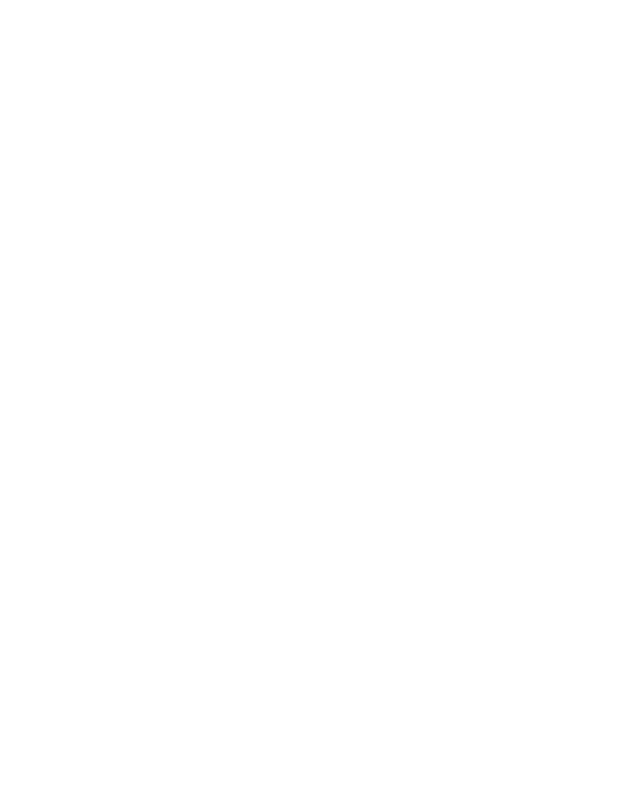
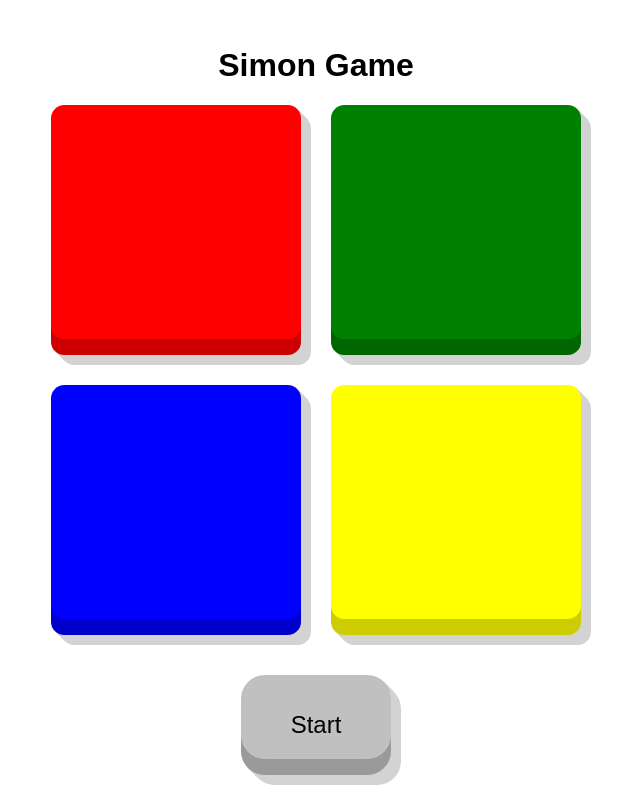
Before and after one commit to tommygl2112/simon_says_game, a website: page index.html in a window 1280 px wide. Shown: the whole page, without its empty margins (324-964 px from the left). Drawn offline with Linux system fonts and the light colour scheme.

Commit message:
Merge pull request #4 from TomasGarcia-Ksquare/UserStory2
UserStory2

```diff
--- a/index.html
+++ b/index.html
@@ -1,14 +1,40 @@
 <!DOCTYPE html>
 <html lang="en">
+
 <head>
     <meta charset="UTF-8">
     <meta http-equiv="X-UA-Compatible" content="IE=edge">
     <meta name="viewport" content="width=device-width, initial-scale=1.0">
     <title>ITK - Simon</title>
+    <link rel="stylesheet" href="styles.css">
 </head>
+
 <body>
-    <!-- Good luck! -->
+    <!-- Div which contains all the game user interface -->
+    <div id="Flex-container-Parent">
+
+        <!-- Title and level counter -->
+        <header>
+            <h1> Simon Game </h1>
+        </header>
+
+        <!-- Game -->
+        <div class="gameBox-greed">
+            <button id="red"></button>
+            <button id="green"></button>
+            <button id="blue"></button>
+            <button id="yellow"></button>
+        </div>
+
+        <!-- Here will be the "Start game" button and the intructions -->
+        <footer id="Start-btn">
+            <button id="silver">Start</button>
+        </footer>
+
+    </div>
 
     <script src="./index.js"></script>
+
 </body>
+
 </html>
--- /dev/null
+++ b/styles.css
@@ -0,0 +1,84 @@
+html,
+body {
+    height: 100%;
+}
+
+body {
+    margin: 0;
+    text-align: center;
+    font-family: Arial;
+}
+
+/* Main flex box which contains the UI elements centered*/
+#Flex-container-Parent {
+    display: flex;
+    justify-content: center;
+    align-content: center;
+    align-items: center;
+    flex-direction: column;
+    height: 100%;
+}
+
+/* Grid which accommodates the elements in the form of a cube */
+.gameBox-greed {
+    display: inline-grid;
+    grid-gap: 30px;
+    grid-template-columns: auto auto;
+
+}
+
+/* Button 3D style */
+button {
+    height: 250px;
+    width: 250px;
+    outline: 0;
+    border-radius: 1em;
+    border: none;
+    transition: all .3s ease-out; /* Here you set the time it will take to lower the button when it is pressed */
+    box-shadow: inset 0 -16px 0 0 rgba(0, 0, 0, .2), /* Simulates a 3D boxes with shadows */
+        1px 1px 0 0 lightgray,
+        2px 2px 0 0 lightgray,
+        3px 3px 0 0 lightgray,
+        4px 4px 0 0 lightgray,
+        5px 5px 0 0 lightgray,
+        6px 6px 0 0 lightgray,
+        7px 7px 0 0 lightgray,
+        8px 8px 0 0 lightgray,
+        9px 9px 0 0 lightgray,
+        10px 10px 0 0 lightgray;
+}
+
+/* When you click the buttons changes the shadows size to simulated that the button is pressed*/
+button:active {
+    box-shadow: inset 0 -4px 0 0 rgba(0, 0, 0, .2),
+        1px 1px 0 0 lightgray,
+        2px 2px 0 0 lightgray,
+        3px 3px 0 0 lightgray,
+        4px 4px 0 0 lightgray,
+        5px 5px 0 0 lightgray;
+}
+
+/* Sets the button colors */
+#red {
+    background-color: red;
+}
+
+#blue {
+    background-color: blue;
+}
+
+#green {
+    background-color: green;
+}
+
+#yellow {
+    background-color: yellow;
+}
+
+#silver{
+    background-color: silver;
+    margin-top: 40px;
+    height: 100px;
+    width: 150px;
+    font-size: x-large;
+}
```
